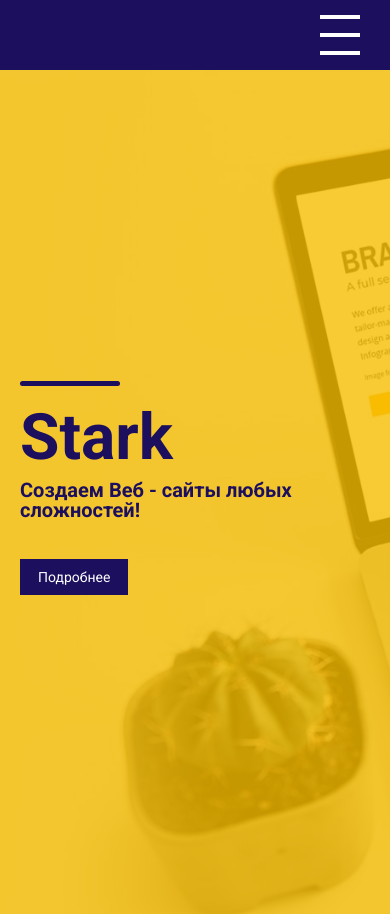
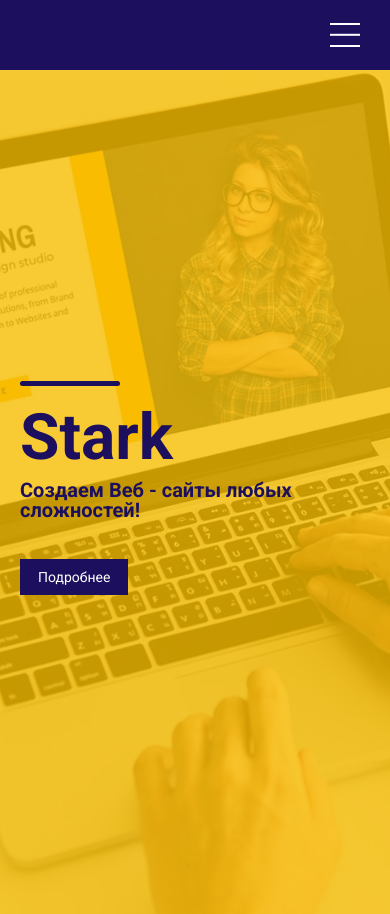
Before and after one commit to Uzbek-coder/Stark, a plain HTML site: page index.html in a window 390 px wide. Drawn offline with Linux system fonts and the light colour scheme.

Commit message:
bug fixing

```diff
--- a/css/style.css
+++ b/css/style.css
@@ -100,7 +100,7 @@ body._touch .menu__list > li {
 		width: 30px;
 		height: 18px;
 		cursor: pointer;
-		padding: 20px;
+		padding: 12px;
 	}
 	.menu__icon span,
 	.menu__icon::before,
@@ -246,7 +246,7 @@ body._touch .menu__list > li {
 @media (max-width: 768px) {
 	.home__page {
 		background-size: cover;
-		background-position: 0%;
+		background-position: 50%;
 	}
 	.home__page_content {
 		width: 100%;
@@ -291,3 +291,11 @@ body._touch .menu__list > li {
 		padding: 10px 18px;
 	}
 }
+@media (max-width: 425px) {
+	.home__page {
+		min-height: 60vh;
+	}
+	.home__page_content {
+		min-height: 60vh;
+	}
+}
```
